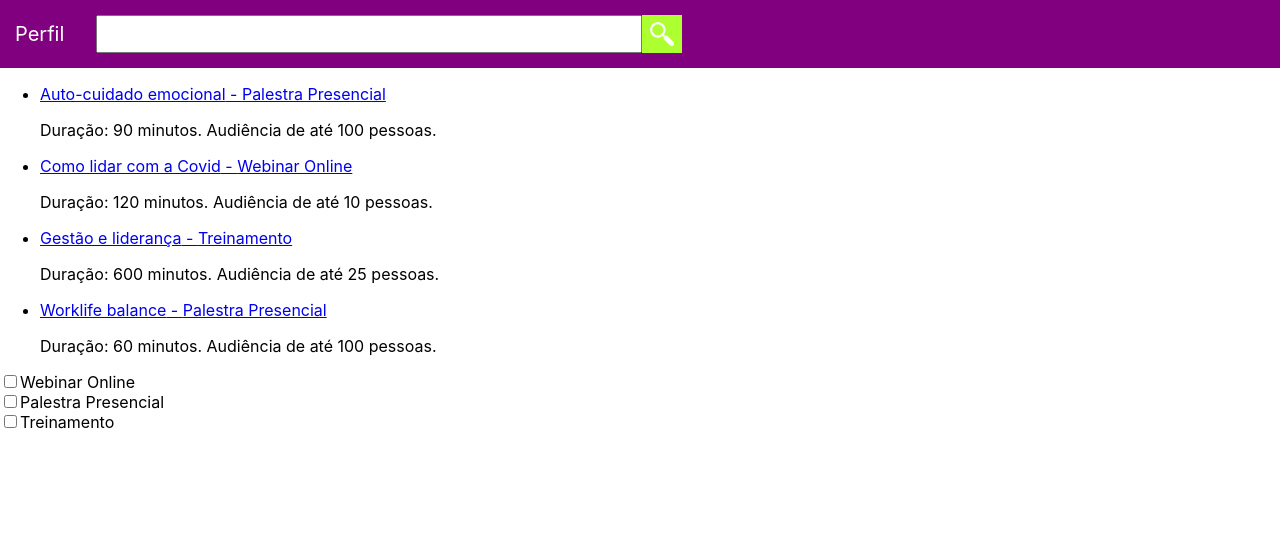
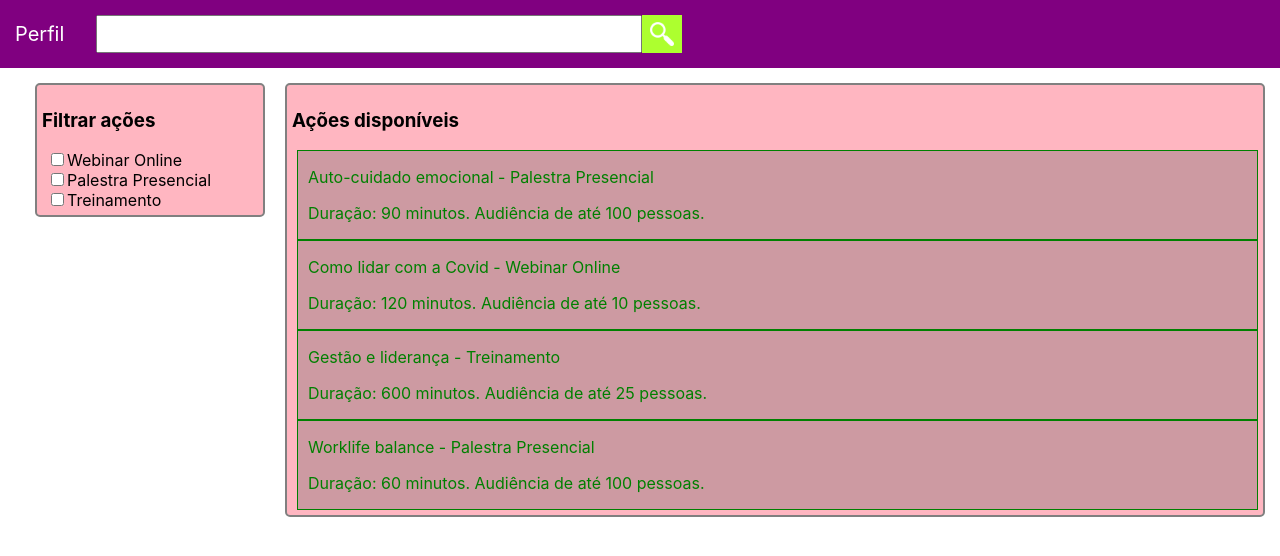
Before and after one commit to pedroqueiroga/moodar-selecao, a React (Create React App) app: page /search in a window 1280 px wide. Shown: the top 556 px of the page. Built offline with nearby package versions, Linux system fonts and the light colour scheme.

Commit message:
Implements CSS for more components

```diff
--- /dev/null
+++ b/src/components/ActionList/ActionItem/ActionItem.module.css
@@ -0,0 +1,4 @@
+.link {
+    text-decoration: none;
+    color: green;
+}
--- a/src/components/ActionList/ActionItem/index.tsx
+++ b/src/components/ActionList/ActionItem/index.tsx
@@ -1,15 +1,22 @@
 import React from 'react';
 import { Link } from 'react-router-dom';
 import ActionModel from '../../../models/ActionModel';
+
+import styles from './ActionItem.module.css';
 
 type ActionItemProp = { action: ActionModel };
 
 function ActionItem({ action }: ActionItemProp) {
     return (
-        <div>
-            <Link to={`actions/${action.id}/${action.slug}`}><p>{action.title} - {action.category}</p></Link>
-            <p>Duração: {action.duration} minutos. Audiência de até {action.capacity} pessoas.</p>
-        </div >
+        <Link
+            className={styles.link}
+            to={`actions/${action.id}/${action.slug}`}
+        >
+            <div>
+                <p>{action.title} - {action.category}</p>
+                <p>Duração: {action.duration} minutos. Audiência de até {action.capacity} pessoas.</p>
+            </div >
+        </Link>
     )
 }
 
--- /dev/null
+++ b/src/components/ActionList/ActionList.module.css
@@ -0,0 +1,16 @@
+.item {
+    padding-left: 10px;
+    border: 1px solid;
+    border-color: green;
+    background-color: rgba(90, 90, 90, 0.3);
+}
+
+.item:hover {
+    background-color: rgba(90, 90, 90, 0.2);
+}
+
+.list {
+    list-style-type: none;
+    margin: 0;
+    padding: 0;
+}
--- a/src/components/ActionList/index.tsx
+++ b/src/components/ActionList/index.tsx
@@ -5,12 +5,20 @@ import { List } from 'immutable';
 import ActionItem from './ActionItem';
 import ActionModel from '../../models/ActionModel';
 
+import styles from './ActionList.module.css';
+
 type ActionListProps = { actions: List<ActionModel> };
 
 function ActionList({ actions }: ActionListProps) {
     return (
-        <ul>
-            {actions.map((a) => <li key={a.id}><ActionItem action={a} /></li>)}
+        <ul className={styles.list}>
+            {actions.map((a) =>
+                <li
+                    className={styles.item}
+                    key={a.id}
+                >
+                    <ActionItem action={a} />
+                </li>)}
         </ul>
     );
 }
--- /dev/null
+++ b/src/components/Box/Box.module.css
@@ -0,0 +1,11 @@
+.body {
+    border: 2px solid gray;
+    border-radius: 5px;
+    background-color: lightpink;
+    padding: 5px 5px 5px 5px;
+    margin: 15px 15px 15px 5px;
+}
+
+.children {
+    margin-left: 5px;
+}
--- /dev/null
+++ b/src/components/Box/index.tsx
@@ -0,0 +1,19 @@
+import React, { ReactNode } from 'react';
+
+import styles from './Box.module.css';
+
+type TBox = { children: ReactNode, title: string };
+
+function Box({ children, title }: TBox) {
+    return (
+        <div className={styles.body}>
+            <h3>{title}</h3>
+            <div className={styles.children}>
+                {children}
+            </div>
+        </div>
+    );
+}
+
+
+export default Box;
--- /dev/null
+++ b/src/components/Profile/Profile.module.css
@@ -0,0 +1,3 @@
+.main {
+    margin-left: 30px;
+}
--- a/src/components/Profile/index.tsx
+++ b/src/components/Profile/index.tsx
@@ -2,16 +2,28 @@ import React from 'react';
 import ActionList from '../ActionList';
 import { useGlobalState } from '../../store/ActionsStore';
 import { fetchActionsByIds } from '../../services/api';
+import { Link } from 'react-router-dom';
+
+import styles from './Profile.module.css';
+import Box from '../Box';
 
 function Profile() {
     const [state] = useGlobalState();
     const actions = fetchActionsByIds(state.actions);
 
     return (
-        <div>
-            <p>Olá, empresa</p>
-            <p>Ações Solicitadas</p>
-            <ActionList actions={actions} />
+        <div className={styles.main}>
+            <h2>Olá, empresa.</h2>
+            <Link to="/search">
+                Ver todas as ações disponíveis.
+            </Link>
+            <Box title="Ações solicitadas">
+                {actions.size > 0 ?
+                    (<ActionList actions={actions} />) :
+                    <p>Nenhuma ação solicitada.</p>
+                }
+
+            </Box>
         </div>
     );
 }
--- /dev/null
+++ b/src/components/SearchPage/FilterBox/FilterBox.module.css
@@ -0,0 +1,3 @@
+.inputNumber {
+    width: 40px;
+}
--- /dev/null
+++ b/src/components/SearchPage/SearchPage.module.css
@@ -0,0 +1,13 @@
+.body {
+    margin-left: 30px;
+}
+
+.filter {
+    float: left;
+    width: 20%;
+}
+
+.el {
+    float: right;
+    width: 80%;
+}
--- a/src/components/SearchPage/index.tsx
+++ b/src/components/SearchPage/index.tsx
@@ -7,6 +7,9 @@ import ActionList from '../ActionList';
 import { fetchActionsByNames } from '../../services/api';
 import FilterBox from './FilterBox';
 import { Category } from '../../models/ActionModel';
+import Box from '../Box';
+
+import styles from './SearchPage.module.css';
 
 function useQuery() {
     return new URLSearchParams(useLocation().search);
@@ -66,10 +69,22 @@ function SearchPage() {
         ) :
         null;
     return (
-        <div>
-            {resultP}
-            <ActionList actions={actions} />
-            <FilterBox changeFilters={dispatch} />
+        <div className={styles.body}>
+            <div className={styles.filter}>
+                <Box
+                    title="Filtrar ações"
+                >
+                    <FilterBox changeFilters={dispatch} />
+                </Box>
+            </div>
+            <div className={styles.el}>
+                <Box
+                    title="Ações disponíveis"
+                >
+                    {resultP}
+                    <ActionList actions={actions} />
+                </Box>
+            </div>
         </div>
     );
 }
```
